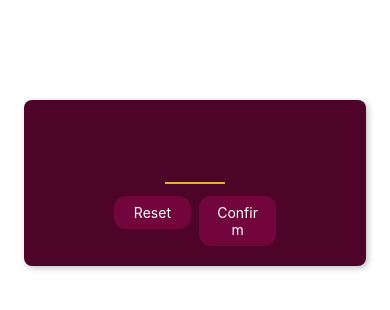
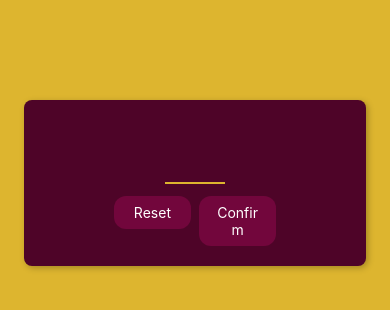
Before and after one commit to sejungkwak/react_native_GuessNumber, a React Native app: screen / in a window 390 px wide. Shown: the top 310 px of the page. Built offline with nearby package versions, Linux system fonts and the light colour scheme.

Commit message:
style: add a background colour

```diff
--- a/App.js
+++ b/App.js
@@ -1,12 +1,17 @@
-import { StyleSheet } from 'react-native';
+import { StyleSheet, View } from 'react-native';
 import StartGameScreen from "./screens/StartGameScreen";
 
 export default function App() {
     return (
-        <>
+        <View style={styles.rootScreen}>
             <StartGameScreen />
-        </>
+        </View>
     );
 }
 
-const styles = StyleSheet.create({});
+const styles = StyleSheet.create({
+    rootScreen: {
+        flex: 1,
+        backgroundColor: '#ddb52f',
+    },
+});
--- a/package.json
+++ b/package.json
@@ -12,7 +12,8 @@
     "expo": "~54.0.31",
     "expo-status-bar": "~3.0.9",
     "react": "19.1.0",
-    "react-native": "0.81.5"
+    "react-native": "0.81.5",
+    "react-native-shadow-2": "^7.1.2"
   },
   "private": true
 }
```
Also changed, not shown: 1 other file (tests, documents, lock files or other folders).
